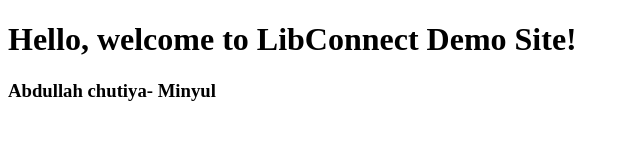
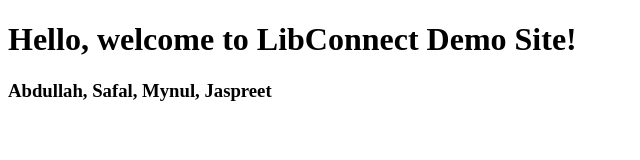
Before and after one commit to Safal30/Event_Management_314, a plain HTML site: page index.html in a window 1280 px wide. Shown: the full height of the page, 0-640 px from the left. Drawn offline with Linux system fonts and the light colour scheme.

Commit message:
Updated index.html

```diff
--- a/index.html
+++ b/index.html
@@ -5,6 +5,6 @@
 </head>
 <body>
 <h1>Hello, welcome to LibConnect Demo Site!</h1>
-<h3>Abdullah chutiya- Minyul</h3>
+<h3>Abdullah, Safal, Mynul, Jaspreet</h3>
 </body>
 </html>
```
